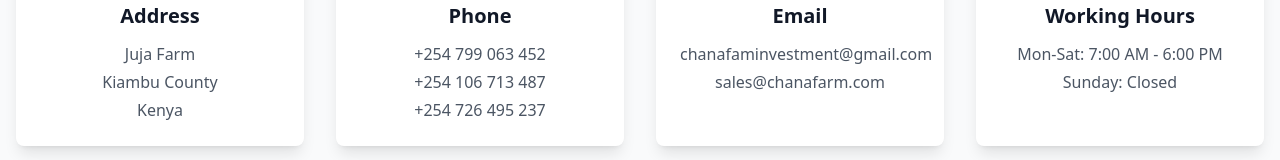
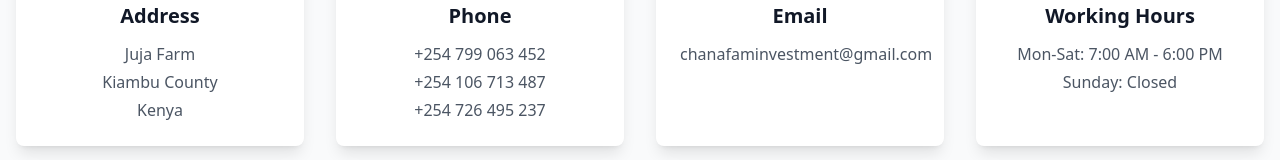
Before and after one commit to Kagwi/Chanafam, a React (Vite) app: page /contact in a window 1280 px wide. Shown: the part 558-718 px from the top of the page. Built offline with nearby package versions, Linux system fonts and the light colour scheme.

Commit message:
Update Contact.tsx

```diff
--- a/src/pages/Contact.tsx
+++ b/src/pages/Contact.tsx
@@ -74,7 +74,7 @@
     {
       icon: Mail,
       title: 'Email',
-      details: ['chanafaminvestment@gmail.com', 'sales@chanafarm.com'],
+      details: ['chanafaminvestment@gmail.com'],
       color: 'text-purple-600'
     },
     {
```
